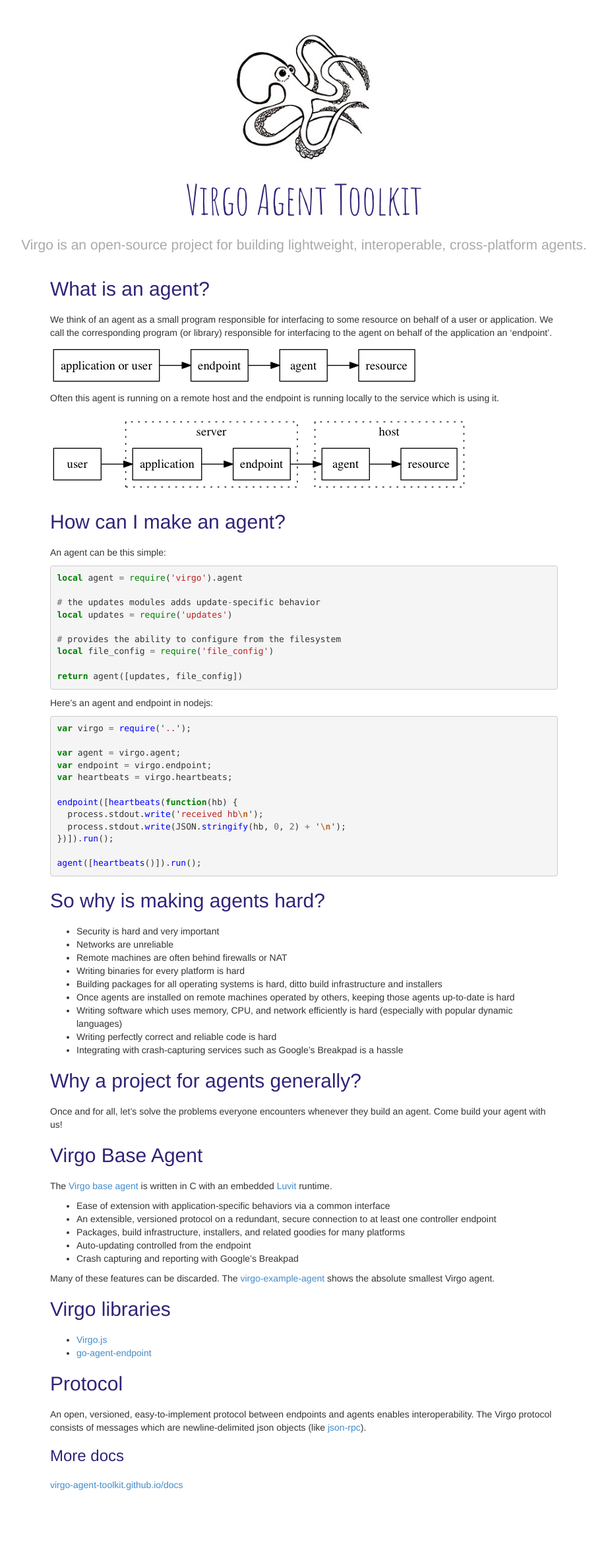
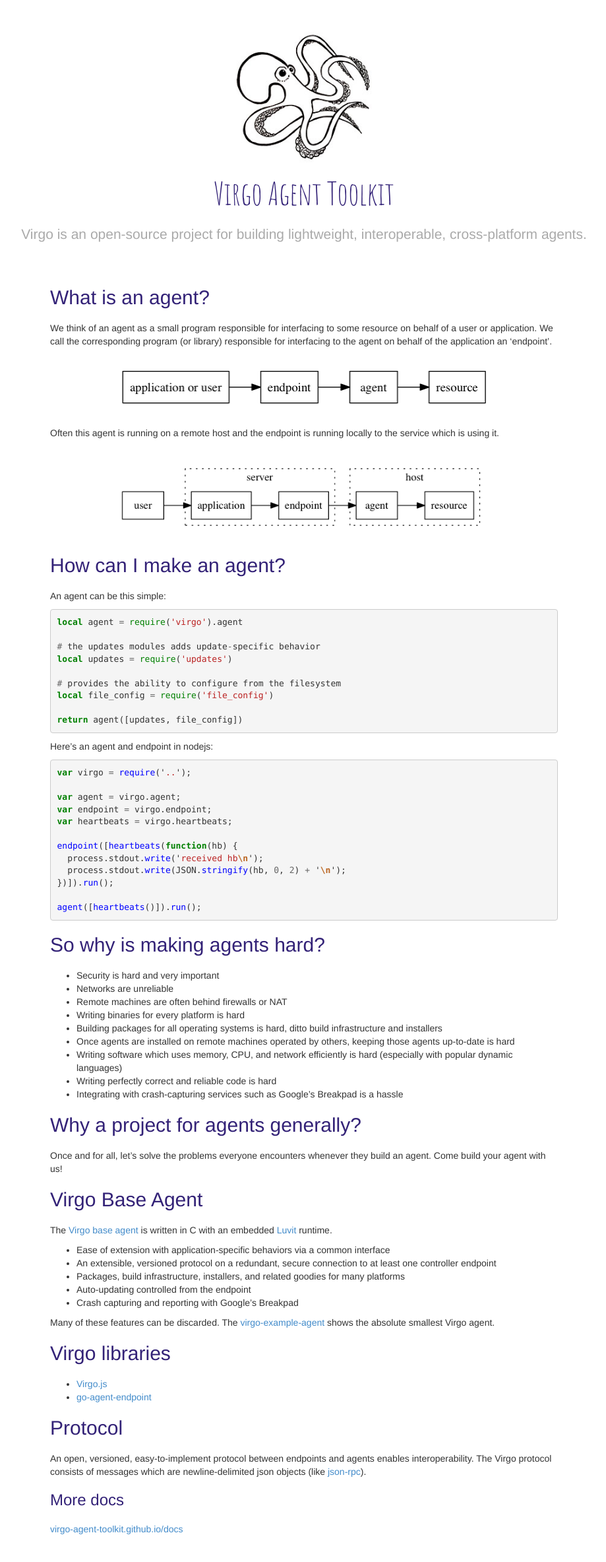
Before and after one commit to virgo-agent-toolkit/virgo-agent-toolkit.github.io, a Jekyll site: the page built from index.md, in a window 1280 px wide. Shown: the whole page at 66% size, without its empty margins (179-1098 px from the left). Built offline with Jekyll 4.4.1, drawn with Linux system fonts in a browser that asks for light colours; before the commit the page ends 2300 px from its top, so only the background shows below that.

Commit message:
center diagrams and update to responsive classes

```diff
--- a/_layouts/default.html
+++ b/_layouts/default.html
@@ -3,6 +3,7 @@
 <head>
   <meta charset="utf-8">
   <meta http-equiv="X-UA-Compatible" content="IE=edge,chrome=1">
+  <meta name="viewport" content="width=device-width, initial-scale=1.0">
   <title>{{page.title}}</title>
   <link href='http://fonts.googleapis.com/css?family=Amatic+SC:400,700' rel='stylesheet' type='text/css'>
   <link rel="stylesheet" href="css/bootstrap.min.css" type="text/css" />
@@ -16,7 +17,7 @@
           <p class="lead">Virgo is an open-source project for building lightweight, interoperable, cross-platform agents.</p>
     </div>
   </div>
-  <div class="container">
+  <div class="container-fluid">
     {{ content }}
   </div>
   <script type="application/javascript" src="js/jquery.min.js"></script>
--- a/_sass/_base.scss
+++ b/_sass/_base.scss
@@ -3,19 +3,23 @@
 }
 
 .jumbotron {
+  padding-bottom: 0px;
+  background: white;
+
   h1 {
     color: #327;
     font-weight: 400;
     font-family: 'Amatic SC';
+    font-size: 48px;
   }
 
   .lead {
     color: #aaa;
   }
 
-  padding-bottom: 0px;
-  margin-bottom: 0px;
-
+  .container, .container-fluid {
+    max-width: 1100px;
+  }
 }
 
 .octo {
@@ -47,16 +51,15 @@
   white-space: pre;
 }
 
-.container {
+.container, .container-fluid {
   max-width: 800px;
 }
 
-.jumbotron .container {
-  max-width: 1100px;
-}
-
-.jumbotron {
-  background: white;
+.diagram {
+  width: 100%;
+  max-width: 560px;
+  margin: 30px auto;
+  display: block;
 }
 
 // buttons
--- a/index.md
+++ b/index.md
@@ -7,11 +7,11 @@
 
 We think of an agent as a small program responsible for interfacing to some resource on behalf of a user or application. We call the corresponding program (or library) responsible for interfacing to the agent on behalf of the application an 'endpoint'.
 
-![](./images/1.dot.png)
+<img class="diagram" src="./images/1.dot.png" alt="">
 
 Often this agent is running on a remote host and the endpoint is running locally to the service which is using it.
 
-![](./images/2.dot.png)
+<img class="diagram" src="./images/2.dot.png" alt="">
 
 ## How can I make an agent?
 
```
